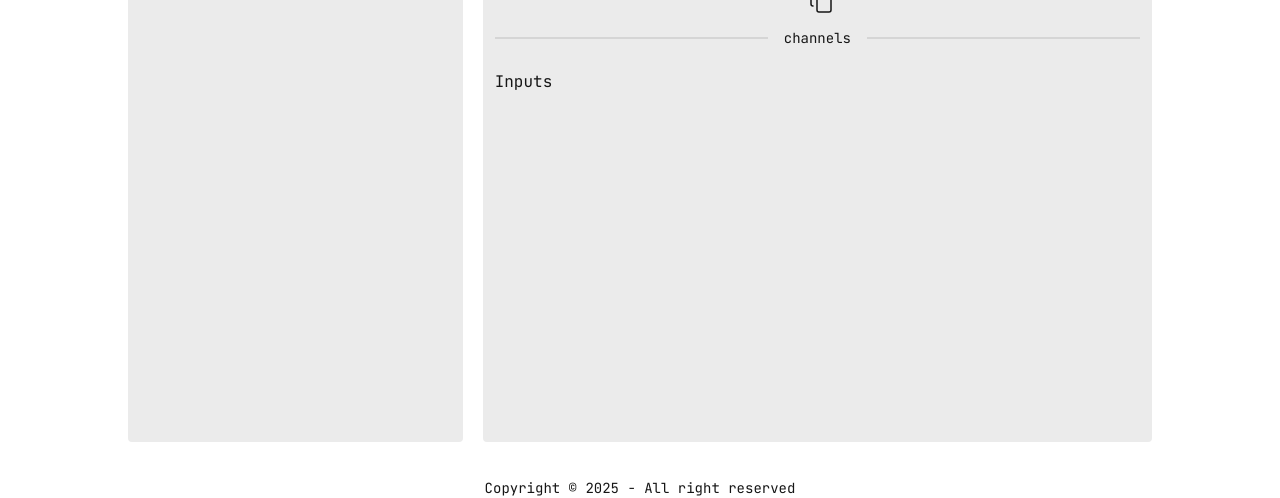
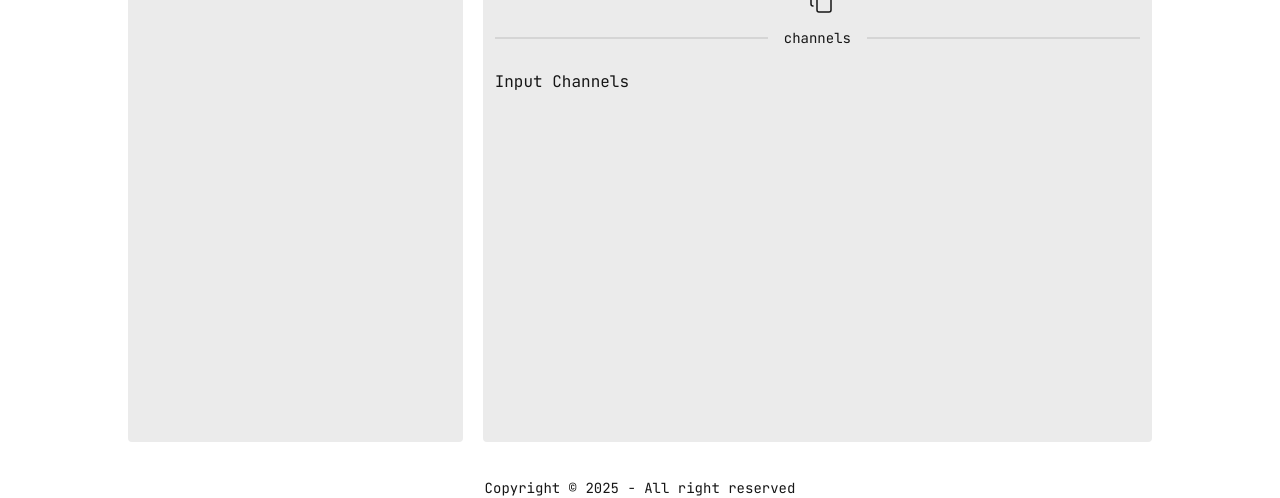
Before and after one commit to ElleAquilina/oklch-themer, a React (Vite) app: page / in a window 1280 px wide. Shown: the part 286-784 px from the top of the page. Built offline with nearby package versions, Linux system fonts and the light colour scheme; a web font is replaced by a local one.

Commit message:
Create channel component

```diff
--- /dev/null
+++ b/src/features/oklch-display/components/channel.tsx
@@ -0,0 +1,7 @@
+export default function Channel() {
+    return (
+        <>
+            <p>Input Channels</p>
+        </>
+    )
+}
--- a/src/features/oklch-display/oklch-display.tsx
+++ b/src/features/oklch-display/oklch-display.tsx
@@ -1,3 +1,4 @@
+import Channel from './components/channel'
 import Display from './components/display'
 import Header from './components/header'
 
@@ -11,7 +12,9 @@ export default function OklchDisplay() {
             <div className='divider divider-vertical mt-1 text-sm'>
                 channels
             </div>
-            <div className='h-full w-full'>Inputs</div>
+            <div className='h-full w-full'>
+                <Channel />
+            </div>
         </div>
     )
 }
```
